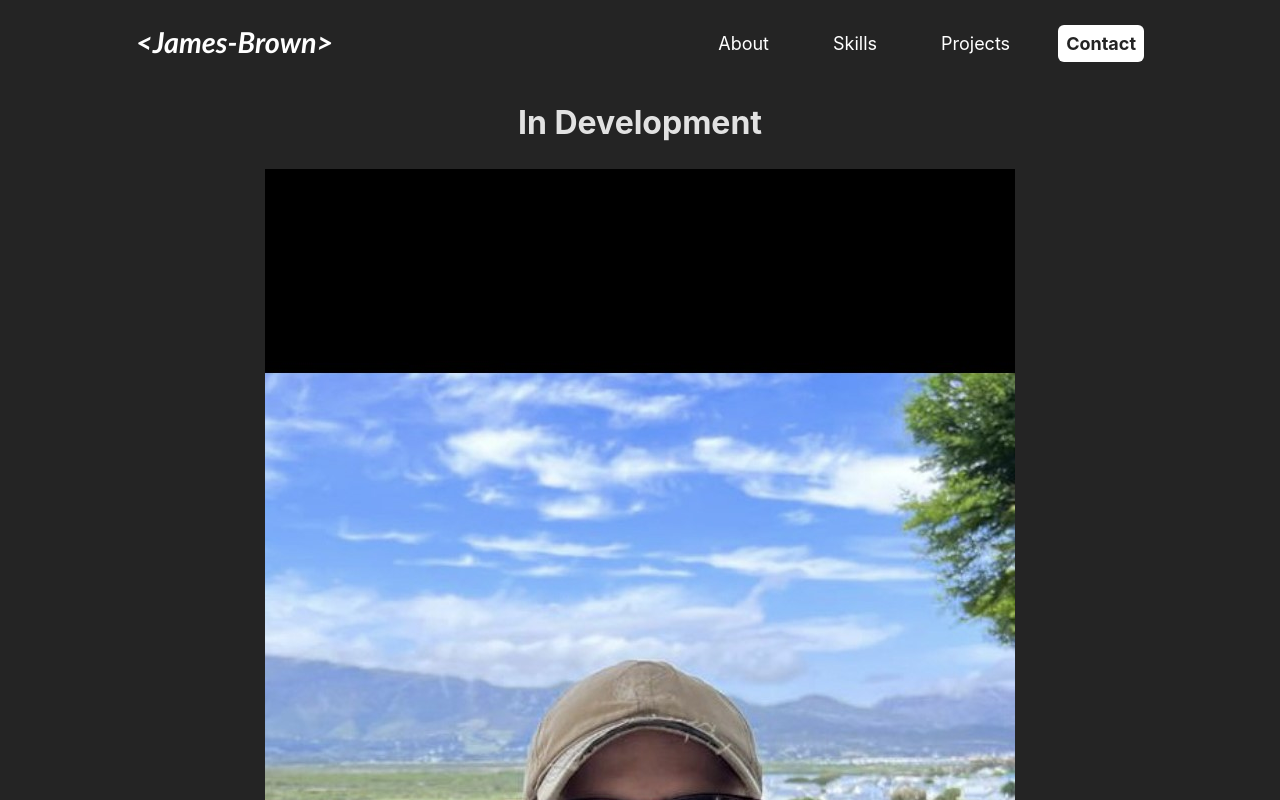
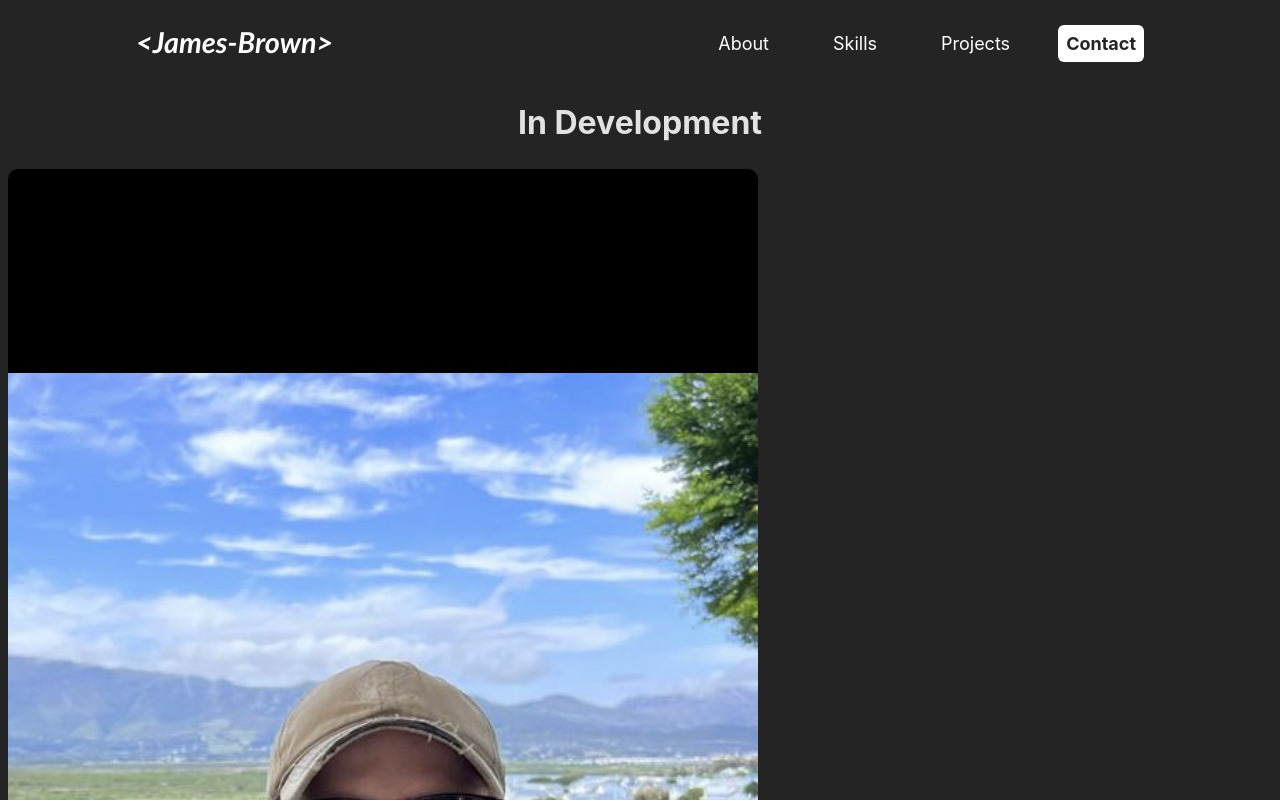
Before and after one commit to James-Frown/New-Portfolio, a React (Vite) app: page /projects in a window 1280 px wide. Shown: the top 800 px of the page. Built offline with nearby package versions, Linux system fonts and the light colour scheme.

Commit message:
Latest Changes

```diff
--- a/src/pages/projectsPage/projects.css
+++ b/src/pages/projectsPage/projects.css
@@ -15,3 +15,12 @@
     align-items: center;
     text-align: center;
 }
+
+.image_selector {
+    display: flex;
+    justify-content: center;
+    align-items: center;
+    text-align: center;
+    object-fit: cover;
+    border-radius: 10px;
+}
--- a/src/pages/projectsPage/projects.jsx
+++ b/src/pages/projectsPage/projects.jsx
@@ -92,7 +92,7 @@ const Projects = () => {
                         </h1>
                     </div>
                     <div>
-                        <img src={Image} />
+                        <img src={Image} className="image_selector" />
                     </div>
                     <Footer />
                 </>
```
